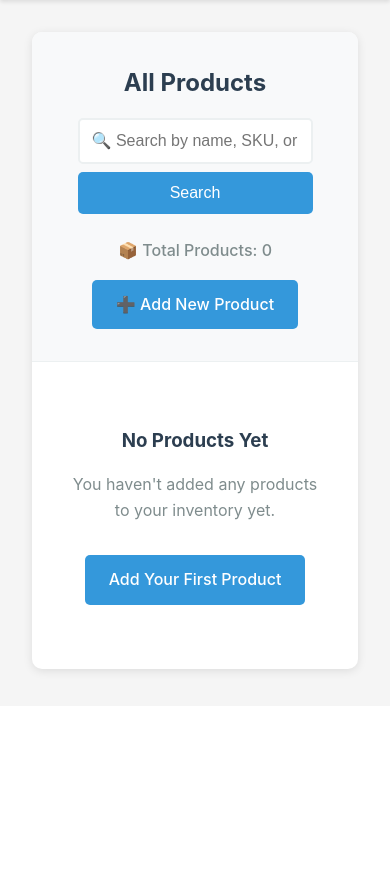
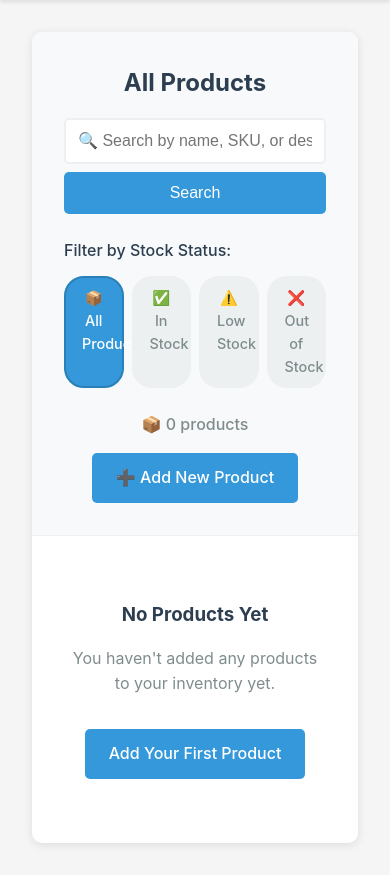
Before and after one commit to aranyakroy-alt/inventory-management-system, a Flask app: page /products in a window 390 px wide. Shown: the part 138-1013 px from the top of the page. Before the commit the page ends 815 px from the top, so only its background shows below. Run offline with Flask 3, Linux system fonts and the light colour scheme; data that the repository does not hold is empty.

Commit message:
Phase 2: Add stock status filtering
- Added filter buttons for All/In Stock/Low Stock/Out of Stock
- Combined search and filter functionality
- Enhanced empty states with filter-specific messages
- Active filter button highlighting
- Mobile responsive filter design
- Filter state persists with search queries

```diff
--- a/app.py
+++ b/app.py
@@ -21,19 +21,32 @@
 
 @app.route('/products')
 def products():
-    """Display all products with optional search"""
+    """Display all products with optional search and filter"""
     search_query = request.args.get('search', '').strip()
+    filter_type = request.args.get('filter', 'all')
 
+    # Start with base query
+    query = Product.query
+
+    # Apply search filter if provided
     if search_query:
-        # Search across name, SKU, and description
-        all_products = Product.query.filter(
+        query = query.filter(
             Product.name.contains(search_query) |
             Product.sku.contains(search_query) |
             Product.description.contains(search_query)
-        ).all()
-    else:
-        # Show all products
-        all_products = Product.query.all()
+        )
+
+    # Apply stock status filter
+    if filter_type == 'in_stock':
+        query = query.filter(Product.quantity >= 10)
+    elif filter_type == 'low_stock':
+        query = query.filter(Product.quantity > 0, Product.quantity < 10)
+    elif filter_type == 'out_of_stock':
+        query = query.filter(Product.quantity == 0)
+    # 'all' or any other value shows all products (no additional filter)
+
+    # Execute query
+    all_products = query.all()
 
     return render_template('products.html', products=all_products)
 
--- a/static/style.css
+++ b/static/style.css
@@ -520,3 +520,150 @@
         gap: 1.5rem;
     }
 }
+
+/* Filter section styles */
+.filter-section {
+    display: flex;
+    align-items: center;
+    gap: 1rem;
+    flex-wrap: wrap;
+}
+
+.filter-label {
+    font-weight: 500;
+    color: #2c3e50;
+    white-space: nowrap;
+}
+
+.filter-buttons {
+    display: flex;
+    gap: 0.5rem;
+    flex-wrap: wrap;
+}
+
+.btn-filter {
+    padding: 0.5rem 1rem;
+    border-radius: 20px;
+    text-decoration: none;
+    font-size: 0.9rem;
+    font-weight: 500;
+    transition: all 0.3s;
+    background-color: #ecf0f1;
+    color: #7f8c8d;
+    border: 2px solid transparent;
+}
+
+.btn-filter:hover {
+    background-color: #d5dbdb;
+    color: #2c3e50;
+}
+
+.btn-filter.active {
+    background-color: #3498db;
+    color: white;
+    border-color: #2980b9;
+}
+
+.btn-filter.active:hover {
+    background-color: #2980b9;
+}
+
+/* Filter responsive design */
+@media (max-width: 768px) {
+    .filter-section {
+        flex-direction: column;
+        align-items: flex-start;
+        gap: 0.75rem;
+    }
+
+    .filter-buttons {
+        width: 100%;
+        justify-content: flex-start;
+    }
+
+    .btn-filter {
+        flex: 1;
+        text-align: center;
+        min-width: 0;
+    }
+}
+
+/* Filter section styles */
+.filter-section {
+    display: flex;
+    align-items: center;
+    gap: 1rem;
+    flex-wrap: wrap;
+}
+
+.filter-label {
+    font-weight: 500;
+    color: #2c3e50;
+    white-space: nowrap;
+}
+
+.filter-buttons {
+    display: flex;
+    gap: 0.5rem;
+    flex-wrap: wrap;
+}
+
+.btn-filter {
+    padding: 0.5rem 1rem;
+    border-radius: 20px;
+    text-decoration: none;
+    font-size: 0.9rem;
+    font-weight: 500;
+    transition: all 0.3s;
+    background-color: #ecf0f1;
+    color: #7f8c8d;
+    border: 2px solid transparent;
+}
+
+.btn-filter:hover {
+    background-color: #d5dbdb;
+    color: #2c3e50;
+}
+
+.btn-filter.active {
+    background-color: #3498db;
+    color: white;
+    border-color: #2980b9;
+}
+
+.btn-filter.active:hover {
+    background-color: #2980b9;
+}
+
+/* No results actions */
+.no-results-actions {
+    display: flex;
+    gap: 1rem;
+    justify-content: center;
+    flex-wrap: wrap;
+}
+
+/* Filter responsive design */
+@media (max-width: 768px) {
+    .filter-section {
+        flex-direction: column;
+        align-items: flex-start;
+        gap: 0.75rem;
+    }
+
+    .filter-buttons {
+        width: 100%;
+        justify-content: flex-start;
+    }
+
+    .btn-filter {
+        flex: 1;
+        text-align: center;
+        min-width: 0;
+    }
+
+    .no-results-actions {
+        flex-direction: column;
+        align-items: center;
+    }
+}
--- a/templates/products.html
+++ b/templates/products.html
@@ -15,12 +15,44 @@
                     {% endif %}
                 </div>
             </form>
+
+            <div class="filter-section">
+                <span class="filter-label">Filter by Stock Status:</span>
+                <div class="filter-buttons">
+                    <a href="{{ url_for('products', search=request.args.get('search', ''), filter='all') }}"
+                       class="btn btn-filter {% if not request.args.get('filter') or request.args.get('filter') == 'all' %}active{% endif %}">
+                        📦 All Products
+                    </a>
+                    <a href="{{ url_for('products', search=request.args.get('search', ''), filter='in_stock') }}"
+                       class="btn btn-filter {% if request.args.get('filter') == 'in_stock' %}active{% endif %}">
+                        ✅ In Stock
+                    </a>
+                    <a href="{{ url_for('products', search=request.args.get('search', ''), filter='low_stock') }}"
+                       class="btn btn-filter {% if request.args.get('filter') == 'low_stock' %}active{% endif %}">
+                        ⚠️ Low Stock
+                    </a>
+                    <a href="{{ url_for('products', search=request.args.get('search', ''), filter='out_of_stock') }}"
+                       class="btn btn-filter {% if request.args.get('filter') == 'out_of_stock' %}active{% endif %}">
+                        ❌ Out of Stock
+                    </a>
+                </div>
+            </div>
+
             <div class="products-summary">
+                {% set filter_text = '' %}
+                {% if request.args.get('filter') == 'in_stock' %}
+                    {% set filter_text = ' (In Stock)' %}
+                {% elif request.args.get('filter') == 'low_stock' %}
+                    {% set filter_text = ' (Low Stock)' %}
+                {% elif request.args.get('filter') == 'out_of_stock' %}
+                    {% set filter_text = ' (Out of Stock)' %}
+                {% endif %}
+
                 {% if request.args.get('search') %}
-                    <span class="product-count">🔍 Found: {{ products|length }} products</span>
+                    <span class="product-count">🔍 Found: {{ products|length }} products{{ filter_text }}</span>
                     <span class="search-term">Search: "{{ request.args.get('search') }}"</span>
                 {% else %}
-                    <span class="product-count">📦 Total Products: {{ products|length }}</span>
+                    <span class="product-count">📦 {{ products|length }} products{{ filter_text }}</span>
                 {% endif %}
                 <a href="{{ url_for('add_product') }}" class="btn btn-primary">➕ Add New Product</a>
             </div>
@@ -70,12 +102,33 @@
             </table>
         </div>
     {% else %}
-        {% if request.args.get('search') %}
-            <!-- No search results -->
+        {% if request.args.get('search') or request.args.get('filter') %}
+            <!-- No results for search/filter combination -->
             <div class="no-results">
-                <h3>No Products Found</h3>
-                <p>No products match your search for "{{ request.args.get('search') }}"</p>
-                <a href="{{ url_for('products') }}" class="btn btn-secondary">Show All Products</a>
+                {% if request.args.get('search') and request.args.get('filter') and request.args.get('filter') != 'all' %}
+                    <h3>No Products Found</h3>
+                    <p>No products match your search for "{{ request.args.get('search') }}" in the
+                    {% if request.args.get('filter') == 'in_stock' %}In Stock{% endif %}
+                    {% if request.args.get('filter') == 'low_stock' %}Low Stock{% endif %}
+                    {% if request.args.get('filter') == 'out_of_stock' %}Out of Stock{% endif %}
+                    category.</p>
+                {% elif request.args.get('search') %}
+                    <h3>No Products Found</h3>
+                    <p>No products match your search for "{{ request.args.get('search') }}"</p>
+                {% elif request.args.get('filter') == 'in_stock' %}
+                    <h3>No Products In Stock</h3>
+                    <p>You don't have any products with stock quantity of 10 or more.</p>
+                {% elif request.args.get('filter') == 'low_stock' %}
+                    <h3>No Low Stock Products</h3>
+                    <p>Great! You don't have any products running low on stock (1-9 items).</p>
+                {% elif request.args.get('filter') == 'out_of_stock' %}
+                    <h3>No Out of Stock Products</h3>
+                    <p>Excellent! All your products are currently in stock.</p>
+                {% endif %}
+                <div class="no-results-actions">
+                    <a href="{{ url_for('products') }}" class="btn btn-secondary">Show All Products</a>
+                    <a href="{{ url_for('add_product') }}" class="btn btn-primary">Add New Product</a>
+                </div>
             </div>
         {% else %}
             <!-- No products at all -->
```
